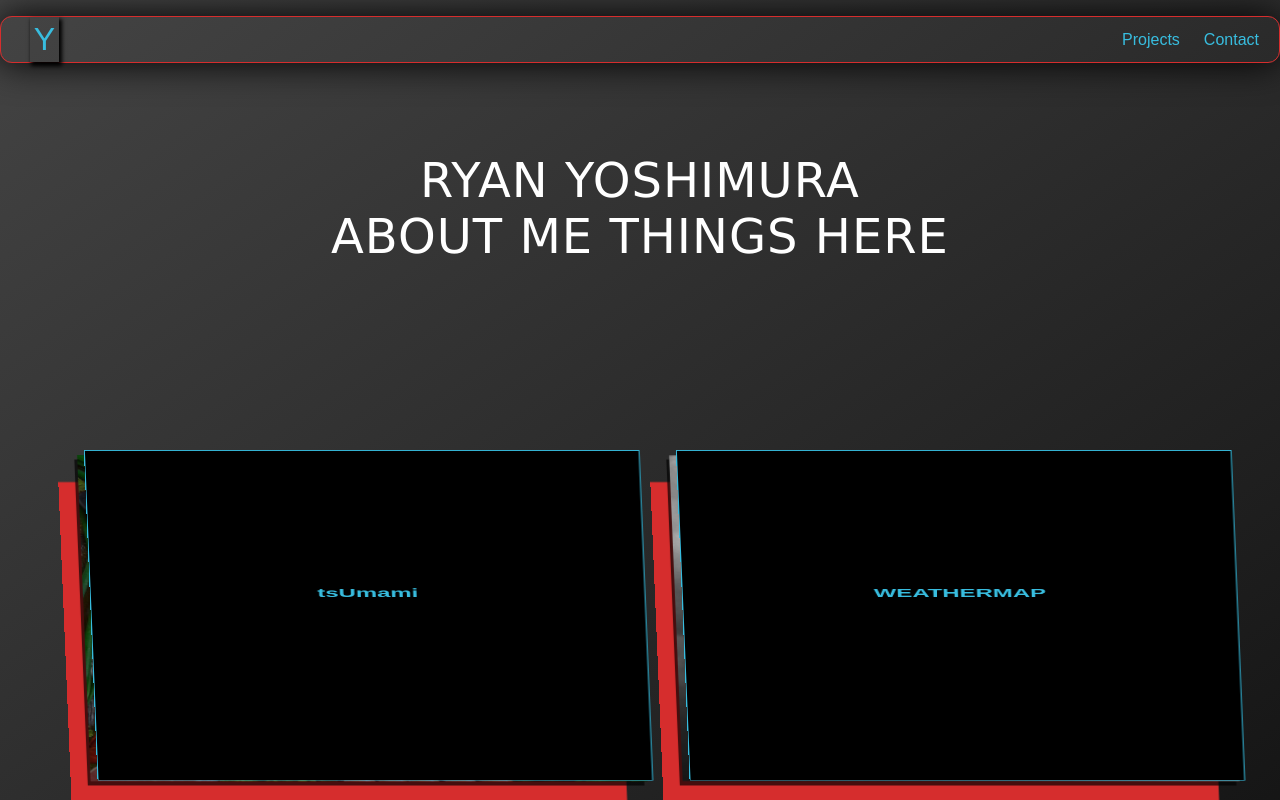
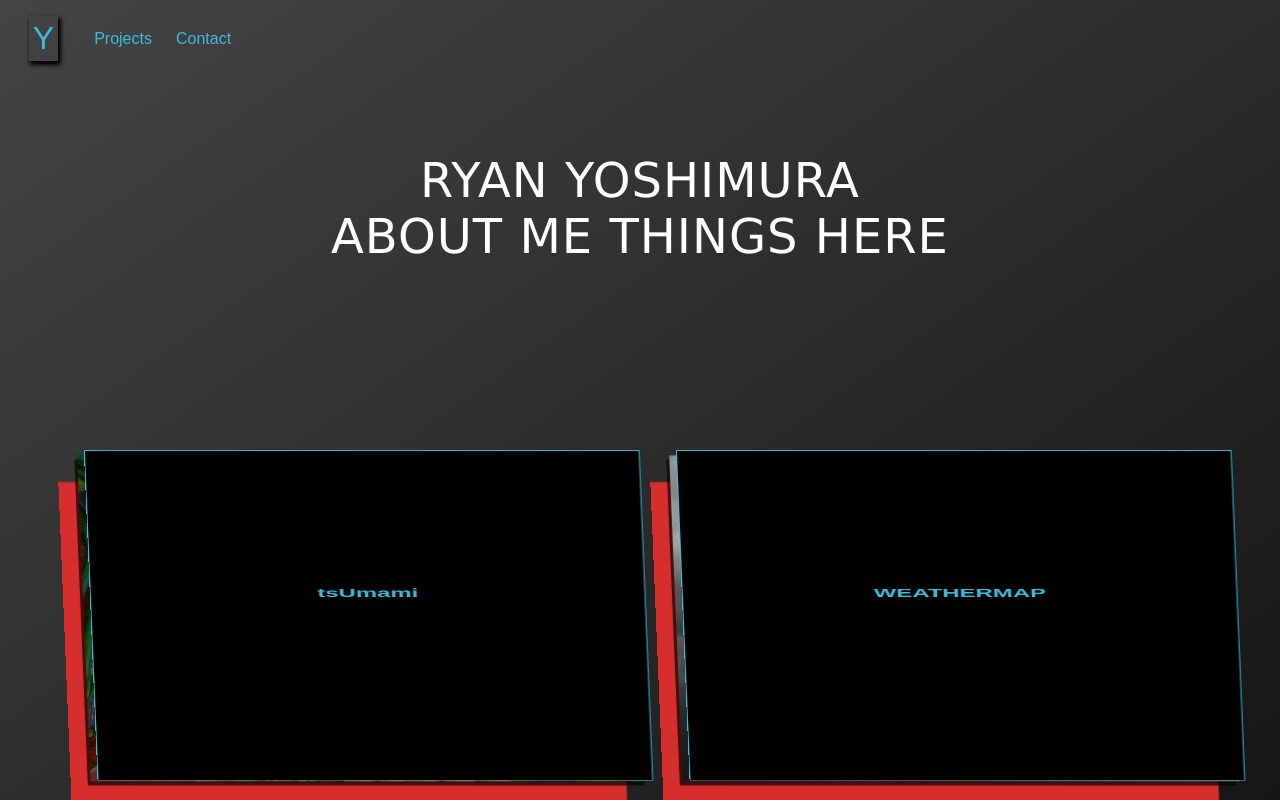
Before and after one commit to VenusCohort/ryanyoshimura, a React (Create React App) app: page / in a window 1280 px wide. Built offline with nearby package versions, Linux system fonts and the light colour scheme.

Commit message:
navbar positioning

```diff
--- a/src/App.js
+++ b/src/App.js
@@ -1,5 +1,4 @@
 import React from 'react';
-import './styling/App.css';
 import {Home} from "./pages/Home";
 import Navbar from "./Navbar";
 import {Projects} from "./pages/Projects";
@@ -10,7 +9,7 @@ function App(){
     return (
     <>
         <Navbar />
-        <div className="container">
+        <div>
             <Routes>
                 <Route path="/" element={<Home />} />
                 <Route path="/projects" element={<Projects />} />
--- a/src/pages/Contact.js
+++ b/src/pages/Contact.js
@@ -2,8 +2,7 @@
 // import React from "@types/react";
 // import React from 'react';
 // import logo from '/src/logo.svg';
-// import '../App.css';
-// import '../App.css'
+
 import React, {Component} from 'react';
 
 export class Contact extends Component{
--- a/src/pages/Projects.js
+++ b/src/pages/Projects.js
@@ -1,8 +1,3 @@
-// import logo from "../logo.svg";
-// import React from "@types/react";
-// import React from 'react';
-// import logo from 'src/logo.svg';
-// import 'src/App.css';
 import React, {Component} from 'react';
 
 
--- a/src/styling/App.css
+++ /dev/null
@@ -1,38 +0,0 @@
-.App {
-  text-align: center;
-}
-
-.App-logo {
-  height: 40vmin;
-  pointer-events: none;
-}
-
-@media (prefers-reduced-motion: no-preference) {
-  .App-logo {
-    animation: App-logo-spin infinite 20s linear;
-  }
-}
-
-.App-header {
-  background-color: #282c34;
-  min-height: 100vh;
-  display: flex;
-  flex-direction: column;
-  align-items: center;
-  justify-content: center;
-  font-size: calc(10px + 2vmin);
-  color: white;
-}
-
-.App-link {
-  color: #61dafb;
-}
-
-@keyframes App-logo-spin {
-  from {
-    transform: rotate(0deg);
-  }
-  to {
-    transform: rotate(360deg);
-  }
-}
--- a/src/styling/Home.css
+++ b/src/styling/Home.css
@@ -30,11 +30,11 @@ a{
     padding: 1rem;
     justify-content: center;
     /* align-items: center; */
-    margin-top: 16vh;
+    /*margin-top: 16vh;*/
     z-index: 6;
     width: 100vw;
     height: 100vh;
-    position: absolute;
+    /*position: absolute;*/
     /* top: 0; */
     bottom: 0;
     left: 0;
@@ -178,8 +178,6 @@ body{
 
     /*mess with this effect for 3d transitioning, promising*/
     /*text-shadow: -1px 41px 8px;*/
-
-
 }
 
 #links{
--- a/src/styling/Navbar.css
+++ b/src/styling/Navbar.css
@@ -28,28 +28,29 @@ body {
     /*box-shadow: 0px 0px 37px 0px black;*/
     /*margin-top: 2vh;*/
 
-    /* background-color: #333; */
-    /* color: whitesmoke; */
-    /* display: flex; */
-    /* justify-content: space-between; */
-    /* align-items: stretch; */
-    /* gap: 2rem; */
-    /* padding: 0 1rem; */
+    /* background-color: #333;*/
+    /* color: whitesmoke;*/
+    /* display: flex;*/
+    /* justify-content: space-between;*/
+    /* align-items: stretch;*/
+    /* gap: 2rem;*/
+    /* padding: 0 1rem;*/
     /*background-color: #333;*/
     /*color: whitesmoke;*/
+
     display: flex;
     justify-content: space-between;
     align-items: stretch;
     grid-gap: 2rem;
-    grid-gap: 2rem;
     gap: 2rem;
     padding: 0 1rem;
-    border: 1px solid #D62D2D;
-    border-radius: 12px;
-    box-shadow: 0px 0px 37px 0px black;
+    /*border: 1px solid #D62D2D;*/
+    /*border-radius: 12px;*/
+    /*box-shadow: 0px 0px 37px 0px black;*/
     margin-top: 2vh;
     z-index: 1000;
-    position: relative;
+    position: fixed;
+
 }
 
 .nav ul {
@@ -77,15 +78,6 @@ body {
 .nav li:hover{
     background-color: #D62D2D;
 }
-.flip-nav-inner{
-    /*position: relative;*/
-    /*width: 100%;*/
-    /*height: 100%;*/
-    /*text-align: center;*/
-    /*transition: transform 0.8s;*/
-    /*transform-style: preserve-3d;*/
-}
-
 
 #title {
     font-size: 2rem;
```
Also changed, not shown: src/pages/Home.js (+8 -1 lines).
